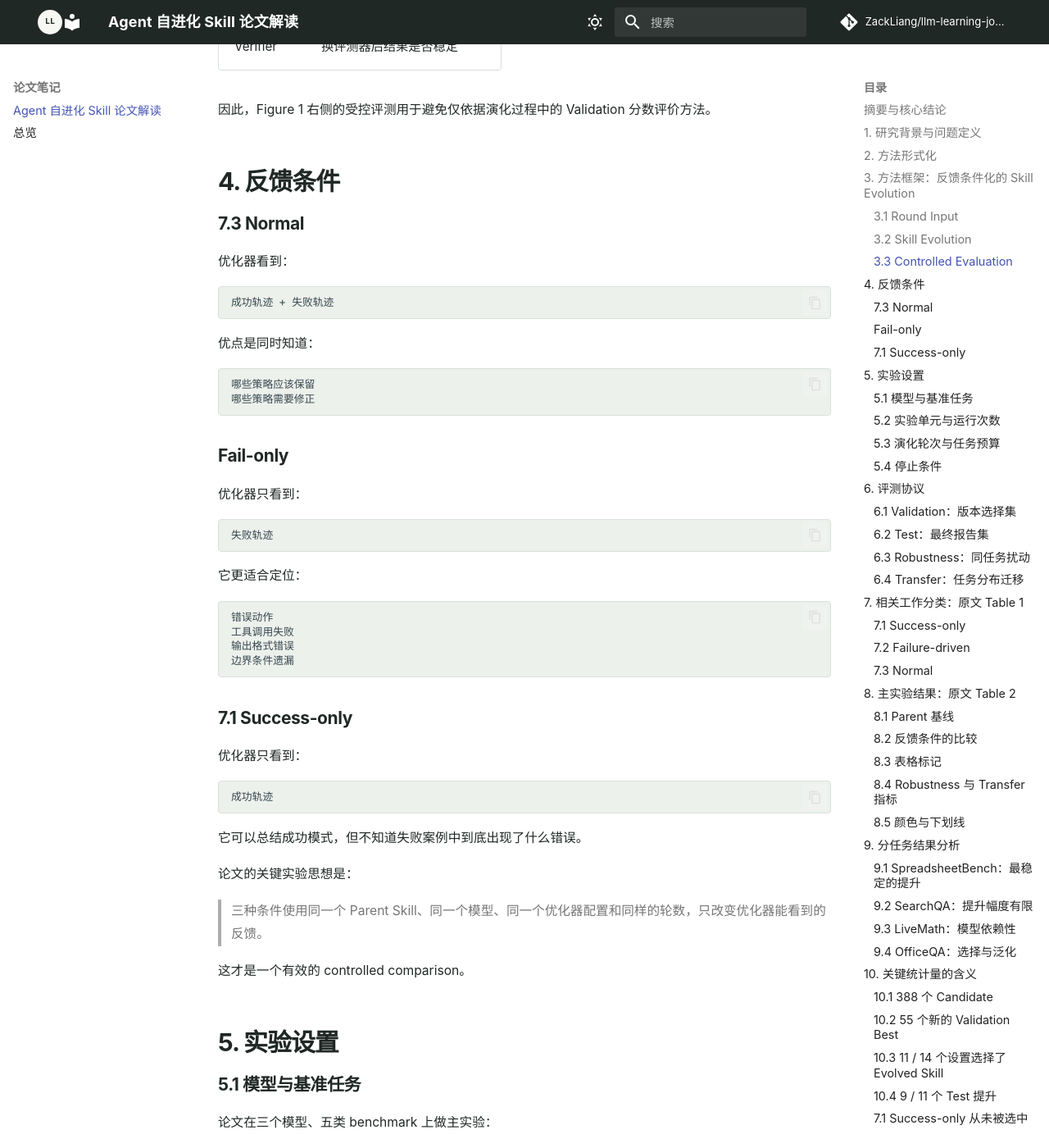
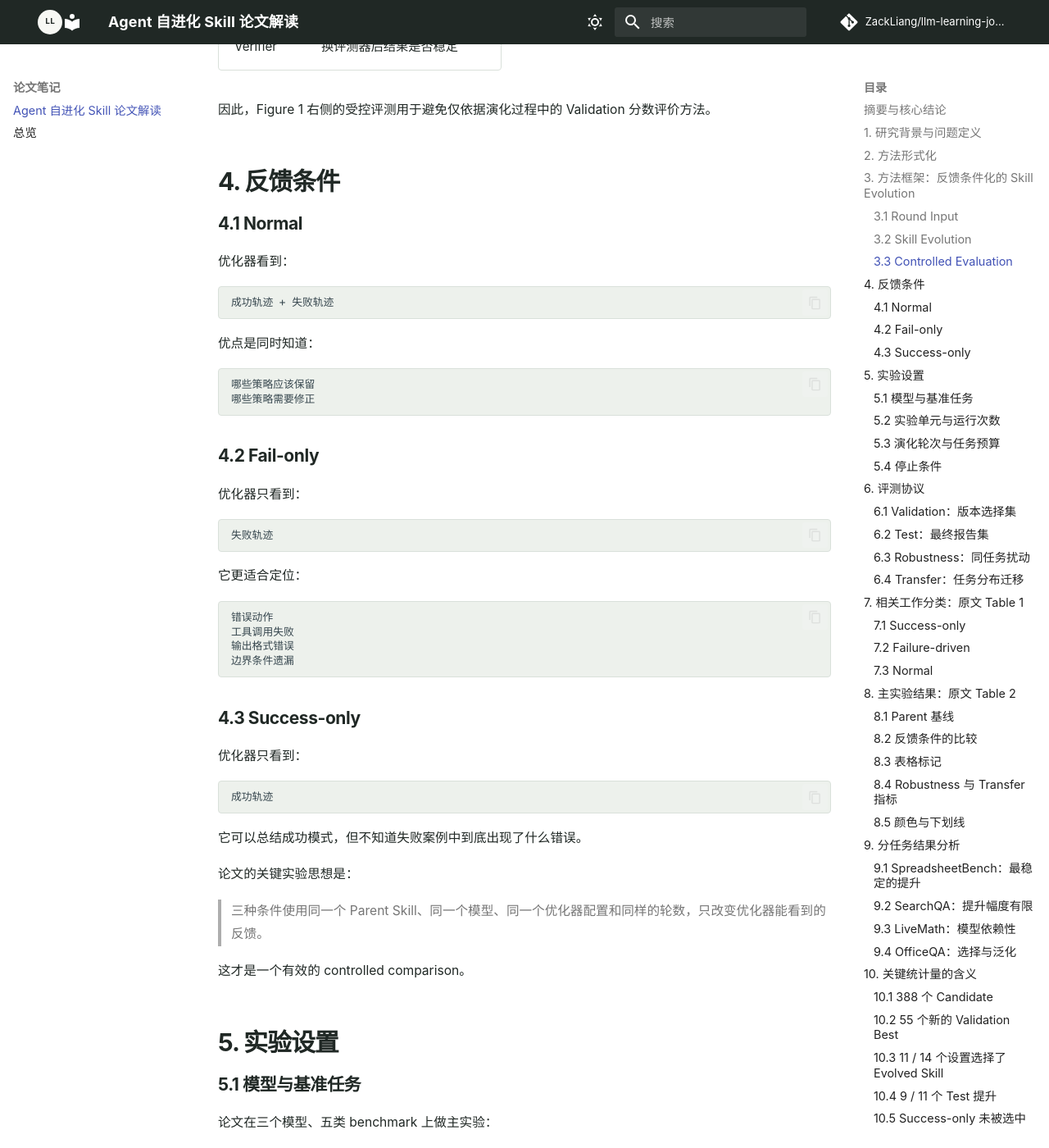
Before and after one commit to ZackLiang/llm-learning-journey, an MkDocs documentation site: the page built from docs/paper-notes/rethinking-self-evolving-agent-skills.md, in a window 1280 px wide and 1400 px high, scrolled down 4516 px. Shown: the whole window at 82% size. Built offline with MkDocs 1.6.1 and Material for MkDocs 9.7.7, drawn with Linux system fonts in a browser that asks for light colours; comment, search, counter and statistics services are not loaded; some of the changed text lies outside the part shown.

Commit message:
Fix paper review section numbering

````diff
--- a/docs/paper-notes/rethinking-self-evolving-agent-skills.md
+++ b/docs/paper-notes/rethinking-self-evolving-agent-skills.md
@@ -170,7 +170,7 @@ Execution Agent
 
 ## 4. 反馈条件
 
-### 7.3 Normal
+### 4.1 Normal
 
 优化器看到：
 
@@ -185,7 +185,7 @@ Execution Agent
 哪些策略需要修正
 ```
 
-### Fail-only
+### 4.2 Fail-only
 
 优化器只看到：
 
@@ -202,7 +202,7 @@ Execution Agent
 边界条件遗漏
 ```
 
-### 7.1 Success-only
+### 4.3 Success-only
 
 优化器只看到：
 
@@ -616,7 +616,7 @@ Validation 选择有一定有效性
 但仍有 2 个没有泛化到 Test
 ```
 
-### 7.1 Success-only 从未被选中
+### 10.5 Success-only 未被选中
 
 主实验中，最终选中的 11 个 Evolved Skill 全部来自：
 
````
